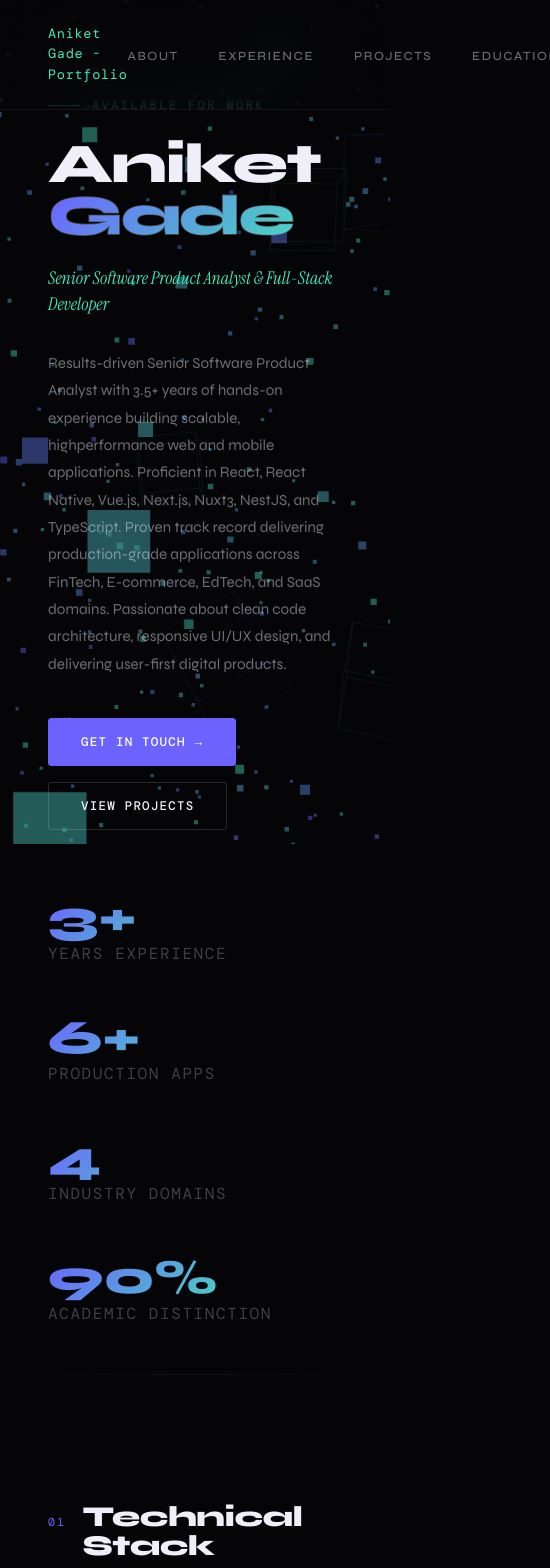
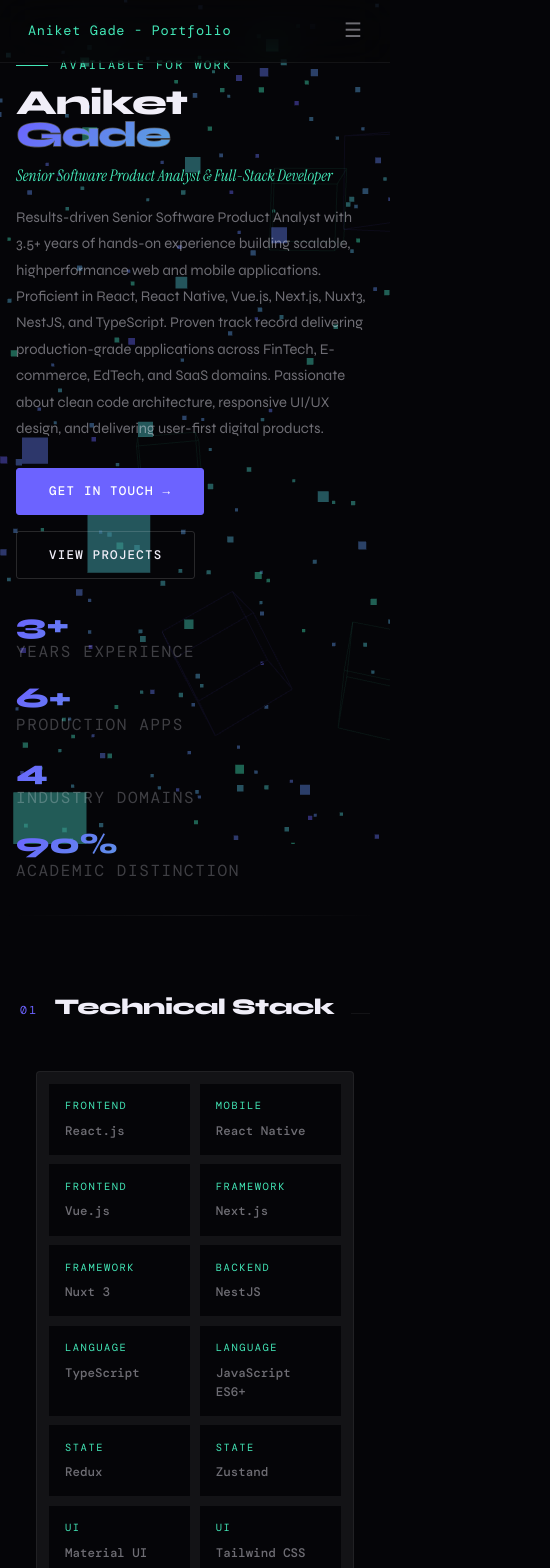
Before and after one commit to AniketGade310/my-portfolio, a Nuxt app: page / in a window 390 px wide. Shown: the top 1568 px of the page, 550 px wide, since content can reach past the window. Built offline with nearby package versions, Linux system fonts and the light colour scheme; a web font is replaced by a local one.

Commit message:
Fix : responsive design issue

```diff
--- a/components/AppCursor.vue
+++ b/components/AppCursor.vue
@@ -21,4 +21,9 @@ onMounted(() => {
 <style scoped>
 .cursor-dot { position:fixed; width:12px; height:12px; background:var(--accent); border-radius:50%; pointer-events:none; z-index:9999; mix-blend-mode:screen; }
 .cursor-ring { position:fixed; width:36px; height:36px; border:1px solid rgba(108,99,255,0.5); border-radius:50%; pointer-events:none; z-index:9998; transition:width 0.3s,height 0.3s; }
+
+/* Hide custom cursor on touch devices where it is not applicable */
+@media (hover: none), (pointer: coarse) {
+  .cursor-dot, .cursor-ring { display:none !important; }
+}
 </style>
--- a/components/AppFooter.vue
+++ b/components/AppFooter.vue
@@ -8,4 +8,8 @@
 footer { position:relative; z-index:10; border-top:1px solid var(--border); padding:2rem 3rem; display:flex; justify-content:space-between; align-items:center; }
 p { font-family:var(--mono); font-size:0.72rem; color:var(--text-dim); letter-spacing:0.08em; }
 .loc { color:var(--accent3); }
+
+@media (max-width: 640px) {
+  footer { flex-direction:column; gap:0.75rem; text-align:center; padding:1.25rem 1rem; }
+}
 </style>
--- a/components/AppNav.vue
+++ b/components/AppNav.vue
@@ -1,18 +1,33 @@
 <template>
   <nav>
     <div class="logo">Aniket Gade - Portfolio</div>
-    <ul>
+    <button class="menu-btn" @click="showMenu = !showMenu" aria-label="Toggle menu">☰</button>
+    <ul :class="{ open: showMenu }">
       <li v-for="l in links" :key="l.href"><a :href="l.href">{{ l.label }}</a></li>
     </ul>
   </nav>
 </template>
 <script setup>
+import { ref } from 'vue'
 const links = [{href:'#about',label:'About'},{href:'#experience',label:'Experience'},{href:'#projects',label:'Projects'},{href:'#education',label:'Education'},{href:'#contact',label:'Contact'}]
+const showMenu = ref(false)
 </script>
 <style scoped>
-nav { position:fixed; top:0; left:0; right:0; z-index:100; display:flex; align-items:center; justify-content:space-between; padding:1.5rem 3rem; backdrop-filter:blur(20px); background:rgba(5,5,8,0.6); border-bottom:1px solid var(--border); }
+nav { position:fixed; top:0; left:0; right:0; z-index:100; display:flex; align-items:center; justify-content:space-between; padding:1.25rem 3rem; backdrop-filter:blur(20px); background:rgba(5,5,8,0.6); border-bottom:1px solid var(--border); }
 .logo { font-family:var(--mono); font-size:0.85rem; color:var(--accent3); letter-spacing:0.05em; }
-ul { display:flex; gap:2.5rem; list-style:none; }
-a { color:var(--text-muted); text-decoration:none; font-size:0.78rem; letter-spacing:0.12em; text-transform:uppercase; transition:color 0.2s; font-weight:500; }
-a:hover { color:var(--text); }
+ul { display:flex; gap:2rem; list-style:none; align-items:center; margin:0; }
+li a { color:var(--text-muted); text-decoration:none; font-size:0.78rem; letter-spacing:0.12em; text-transform:uppercase; transition:color 0.2s; font-weight:500; }
+li a:hover { color:var(--text); }
+.menu-btn { display:none; background:transparent; border:none; color:var(--text-muted); font-size:1.25rem; cursor:pointer; }
+
+/* Mobile: hide regular links, show menu button */
+@media (max-width: 768px) {
+  .menu-btn { display:block; }
+  ul { position:fixed; top:64px; right:12px; background:rgba(5,5,8,0.9); backdrop-filter:blur(8px); border:1px solid var(--border); padding:0.75rem 1rem; flex-direction:column; gap:0.5rem; border-radius:6px; display:none; }
+  ul.open { display:flex; }
+}
+
+@media (max-width: 1024px) {
+  nav { padding:1rem 1.75rem; }
+}
 </style>
--- a/components/ContactSection.vue
+++ b/components/ContactSection.vue
@@ -25,4 +25,11 @@
 @keyframes pulse { 0%,100%{opacity:1;transform:scale(1)} 50%{opacity:0.5;transform:scale(0.8)} }
 .btn-cta { display:inline-flex; align-items:center; padding:1rem 2.5rem; background:var(--accent); color:white; text-decoration:none; border-radius:3px; font-family:var(--mono); font-size:0.82rem; letter-spacing:0.1em; text-transform:uppercase; transition:all 0.25s; cursor:none; border:1px solid var(--accent); }
 .btn-cta:hover { background:transparent; color:var(--accent); }
+
+@media (max-width: 640px) {
+  .inner { padding:0 1rem; }
+  .links { flex-direction:column; width:100%; }
+  .contact-link { width:100%; justify-content:center; }
+  .btn-cta { width:100%; justify-content:center; }
+}
 </style>
--- a/components/EducationSection.vue
+++ b/components/EducationSection.vue
@@ -39,4 +39,10 @@ tr:last-child td { border-bottom:none; }
 .sub { color:var(--text-muted); font-size:0.82rem; margin-top:0.2rem; }
 .score { font-family:var(--mono); color:var(--accent3); font-size:0.85rem; }
 .badge { display:inline-block; font-family:var(--mono); font-size:0.65rem; padding:0.2rem 0.5rem; background:rgba(67,232,184,0.08); border:1px solid rgba(67,232,184,0.2); border-radius:2px; color:var(--accent3); letter-spacing:0.1em; margin-top:0.4rem; }
+
+@media (max-width: 640px) {
+  th, td { padding:0.9rem 0.8rem 0.9rem 0; font-size:0.85rem; }
+  .reveal { padding: 0 1rem; }
+  .badge { font-size:0.6rem; padding:0.15rem 0.4rem; }
+}
 </style>
--- a/components/ExperienceSection.vue
+++ b/components/ExperienceSection.vue
@@ -38,4 +38,16 @@ const jobs = [
 .exp-bullets { list-style:none; display:flex; flex-direction:column; gap:0.6rem; }
 .exp-bullets li { font-size:0.88rem; color:var(--text-muted); line-height:1.6; display:flex; gap:0.75rem; }
 .exp-bullets li::before { content:'→'; color:var(--accent); flex-shrink:0; font-family:var(--mono); font-size:0.8rem; margin-top:0.1rem; }
+
+@media (max-width: 1024px) {
+  .exp-list { gap:0.75rem; margin: 0 1.5rem; }
+  .exp-card { padding:1.6rem 1.6rem; }
+}
+
+@media (max-width: 640px) {
+  .exp-list { flex-direction:column; margin:0; }
+  .exp-card { padding:1.2rem 1rem; }
+  .exp-head { flex-direction:column; align-items:flex-start; gap:0.5rem; }
+  .exp-period { white-space:normal; }
+}
 </style>
--- a/components/HeroSection.vue
+++ b/components/HeroSection.vue
@@ -206,6 +206,25 @@ onMounted(() =>
   line-height: 1;
 }
 
+/* Responsive tweaks */
+@media (max-width: 1024px) {
+  .hero-wrap { padding:4.5rem 2rem 2rem; }
+  .hero-inner { max-width: 980px; }
+  .hero-desc { max-width: 520px; }
+  .stat-num { font-size:2.4rem; }
+}
+
+@media (max-width: 640px) {
+  .hero-wrap { padding:3.5rem 1rem 2rem; }
+  .hero-inner { padding:0 0; }
+  .tag { margin-bottom:0.8rem; }
+  .hero-name { font-size: clamp(2.2rem, 8vw, 4.5rem); }
+  .hero-title { margin:0.75rem 0 1rem; font-size:1rem; }
+  .hero-desc { max-width:100%; font-size:0.92rem; margin-bottom:1.6rem; }
+  .stats { flex-direction:column; gap:1.25rem; margin-top:2rem; }
+  .stat-num { font-size:1.8rem; }
+}
+
 .stat-label {
   font-family: var(--mono);
   font-size: 1rem;
--- a/components/ProjectsSection.vue
+++ b/components/ProjectsSection.vue
@@ -38,4 +38,13 @@ const projects = [
 .project-tags { display:flex; flex-wrap:wrap; gap:0.4rem; }
 .tag { font-family:var(--mono); font-size:0.68rem; padding:0.25rem 0.6rem; background:rgba(255,255,255,0.04); border:1px solid var(--border); border-radius:2px; color:var(--text-dim); letter-spacing:0.05em; transition:all 0.2s; }
 .project-card:hover .tag { border-color:rgba(108,99,255,0.3); color:var(--text-muted); }
+
+@media (max-width: 1024px) {
+  .projects-grid { margin:0 1.5rem; padding:1.5rem; }
+}
+
+@media (max-width: 640px) {
+  .projects-grid { margin:0 1rem; padding:1rem; grid-template-columns:1fr; }
+  .project-card { padding:1rem; }
+}
 </style>
--- a/components/SectionWrapper.vue
+++ b/components/SectionWrapper.vue
@@ -1,8 +1,22 @@
-<template><div class="section-wrap"><slot /></div></template>
+<template>
+	<div class="section-wrap"><slot /></div>
+</template>
 <style>
 .section-wrap { max-width:1200px; margin:0 auto; padding:6rem 3rem; }
 .section-header { display:flex; align-items:baseline; gap:1.5rem; margin-bottom:3.5rem; }
 .section-num { font-family:var(--mono); font-size:0.72rem; color:var(--accent); letter-spacing:0.2em; }
 .section-title { font-size:clamp(1.8rem,4vw,2.8rem); font-weight:800; letter-spacing:-0.02em; line-height:1; color:var(--text); }
 .section-line { flex:1; height:1px; background:var(--border); max-width:200px; }
+
+/* Responsive adjustments */
+@media (max-width: 1024px) {
+	.section-wrap { padding:4rem 2rem; }
+	.section-header { margin-bottom:2rem; }
+}
+
+@media (max-width: 640px) {
+	.section-wrap { padding:3rem 1.25rem; }
+	.section-header { gap:1rem; margin-bottom:1.25rem; }
+	.section-title { font-size:clamp(1.4rem,5vw,2rem); }
+}
 </style>
--- a/components/SkillsSection.vue
+++ b/components/SkillsSection.vue
@@ -32,4 +32,14 @@ const skills = [
 .skill-cat { font-family:var(--mono); font-size:0.65rem; color:var(--accent3); letter-spacing:0.15em; text-transform:uppercase; margin-bottom:0.5rem; }
 .skill-name { font-family:var(--mono); font-size:0.8rem; color:var(--text-muted); font-weight:500; }
 .skill-cell:hover .skill-name { color:var(--text); }
+
+@media (max-width: 1024px) {
+  .skills-grid { margin:0 1.5rem; padding:16px; }
+}
+
+@media (max-width: 640px) {
+  .skills-grid { margin:0 1rem; padding:12px; grid-template-columns:repeat(2,1fr); gap:0.6rem; }
+  .skill-cell { padding:0.9rem 1rem; }
+  .skill-name { font-size:0.78rem; }
+}
 </style>
```
